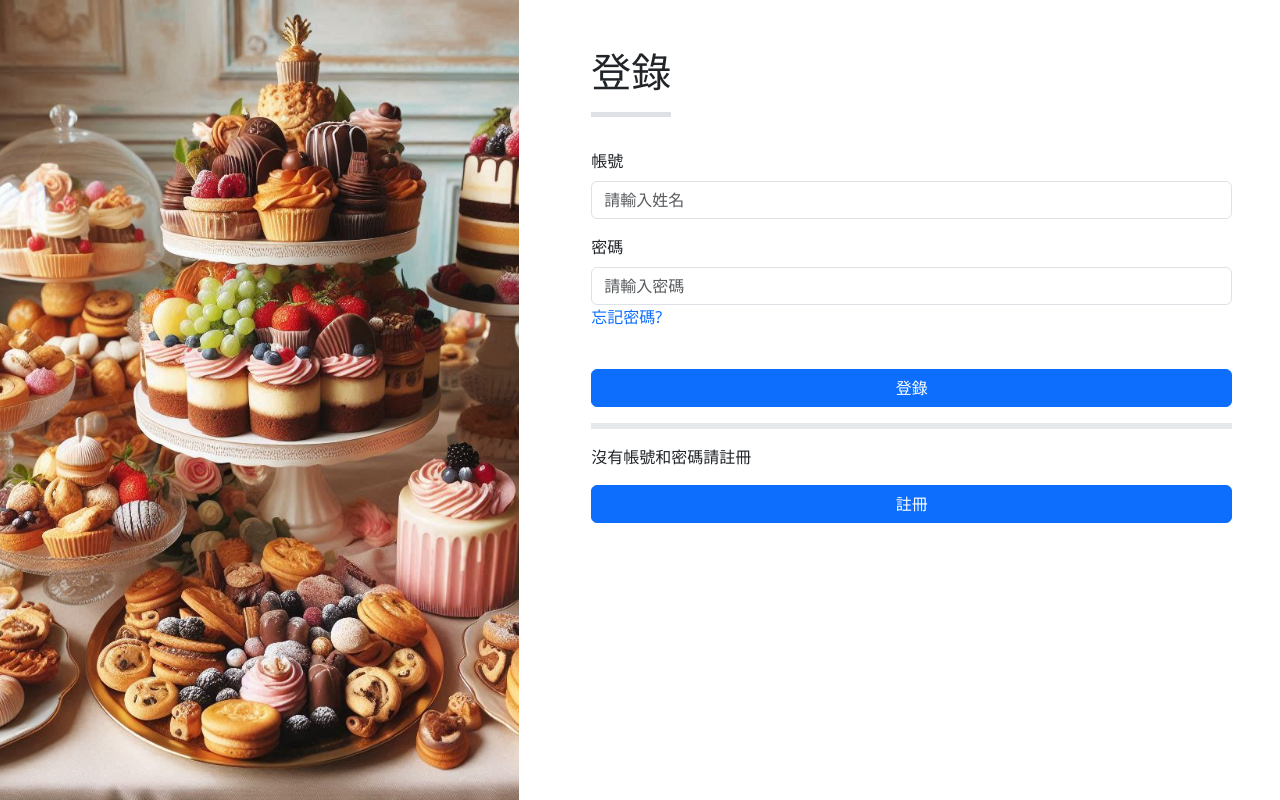
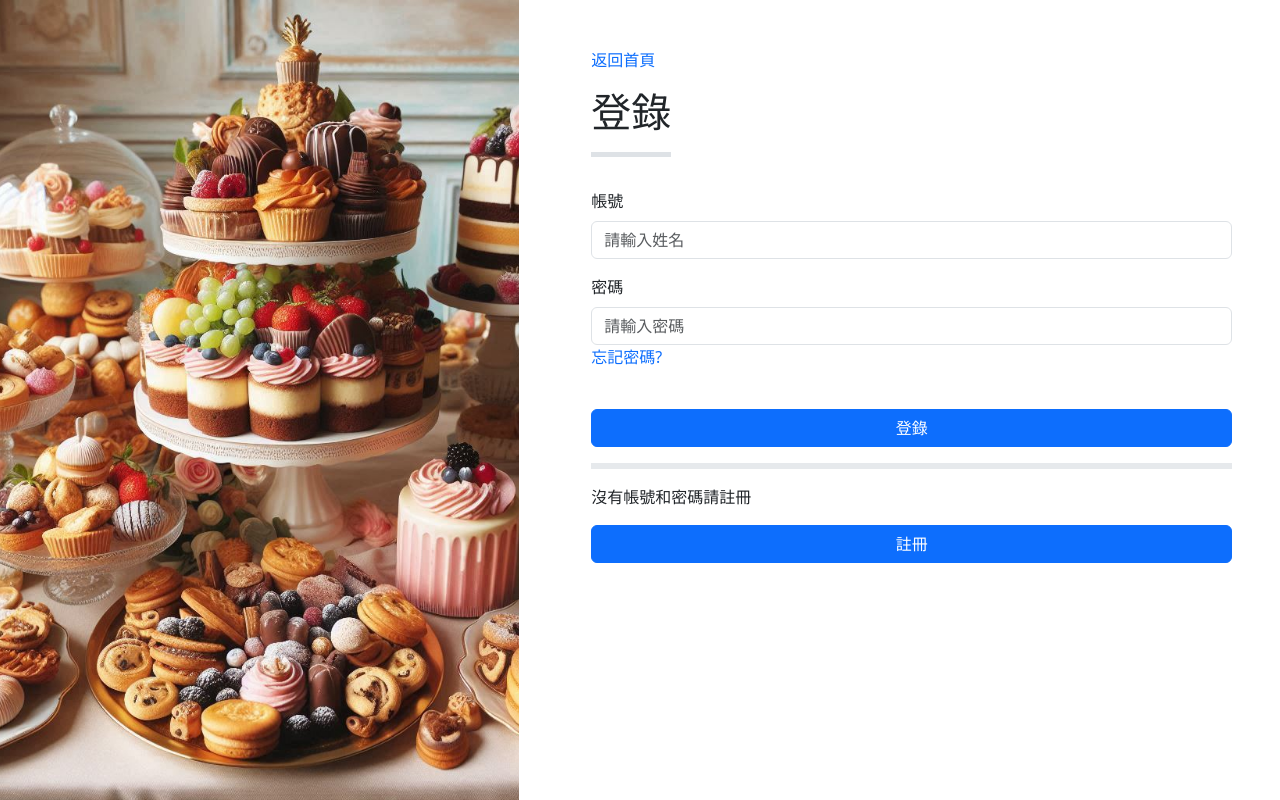
Before and after one commit to tasoyujia/SWEET, a plain HTML site: page 登錄.html in a window 1280 px wide. Drawn offline with nearby package versions, Linux system fonts and the light colour scheme.

Commit message:
登錄頁面增添首頁連結

```diff
--- a/登錄.html
+++ b/登錄.html
@@ -39,6 +39,8 @@
         </div>
         <div class="col-7">
           <div class="p-5">
+            <p><a href="https://tasoyujia.github.io/SWEET/">返回首頁</a></p>
+
             <h1 class="border-bottom border-5 pb-3 d-inline-block">登錄</h1>
             <form action="" class="mt-4">
               <!-- mt-4:margin-top:4px -->
```
